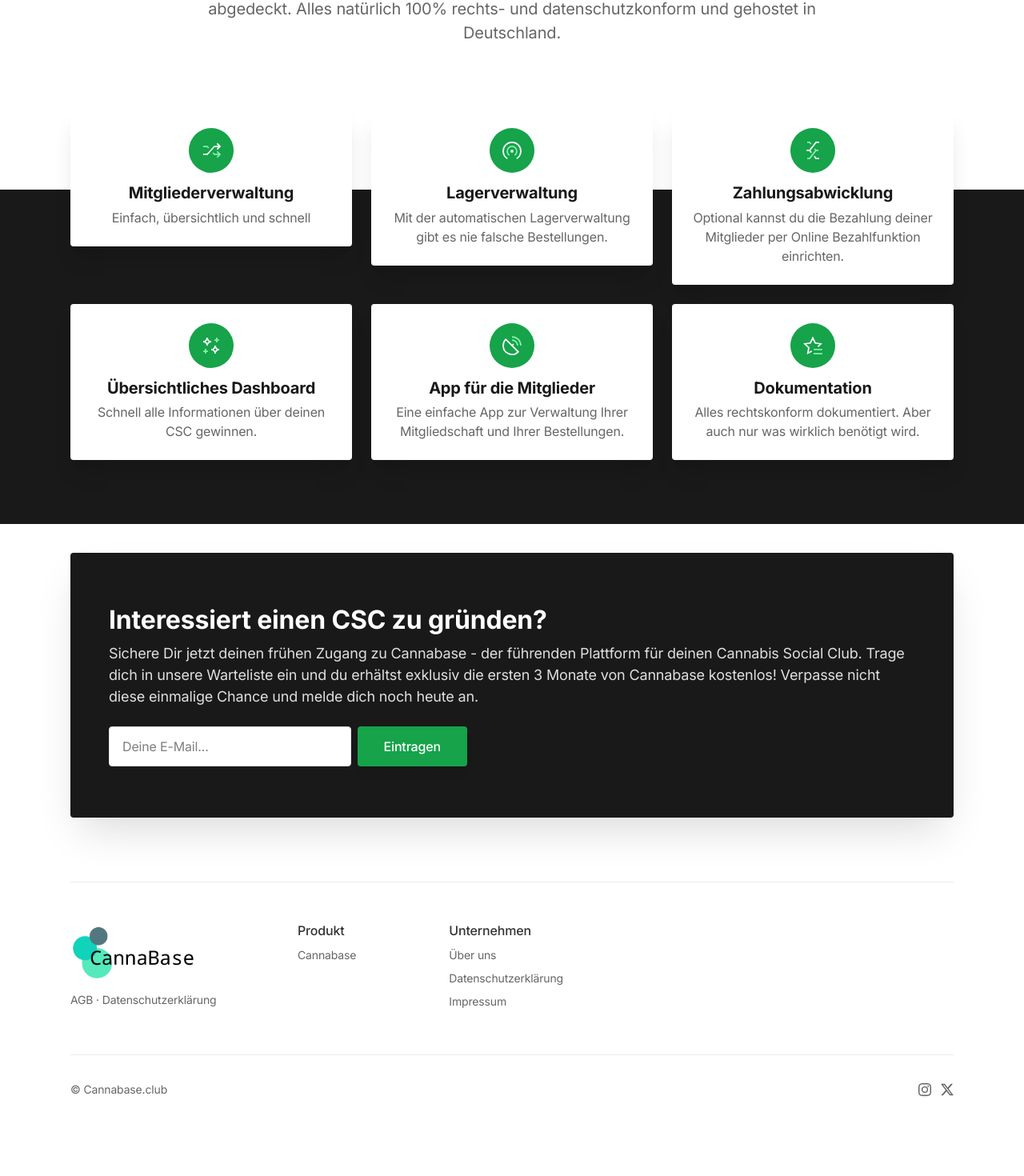
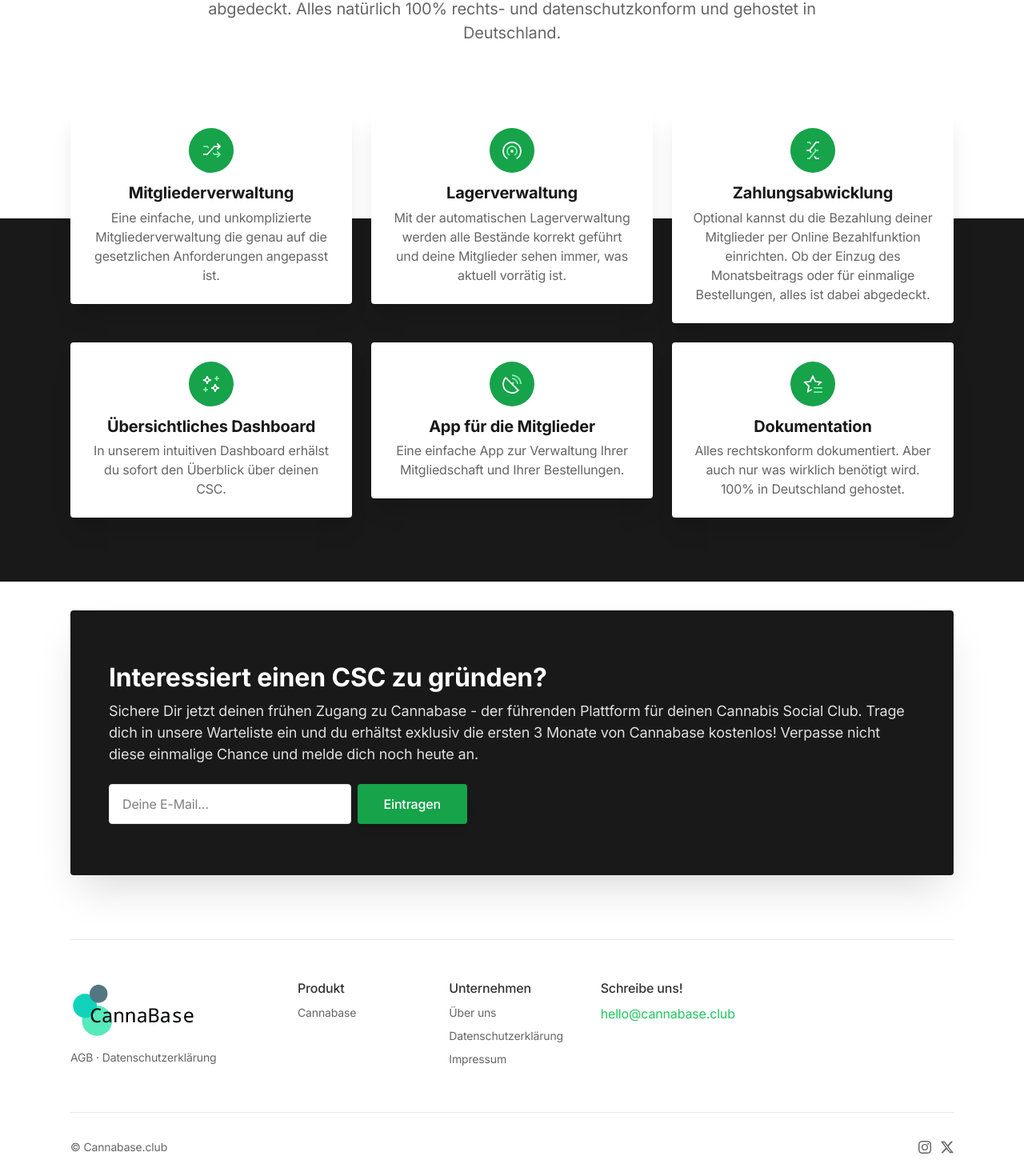
Before and after one commit to cannabase/cannabase-landing, a Next.js app: page / in a window 1280 px wide. Shown: the part 1585-3055 px from the top of the page at 80% size. Before the commit the page ends 2989 px from the top, so only its background shows below. Built offline with nearby package versions, Linux system fonts and the light colour scheme.

Commit message:
fix: some typos etc.

```diff
--- a/components/features-blocks.tsx
+++ b/components/features-blocks.tsx
@@ -32,7 +32,7 @@ export default function FeaturesBlocks() {
                 </g>
               </svg>
               <h4 className="text-xl font-bold leading-snug tracking-tight mb-1">Mitgliederverwaltung</h4>
-              <p className="text-gray-600 text-center">Einfach, übersichtlich und schnell</p>
+              <p className="text-gray-600 text-center">Eine einfache, und unkomplizierte Mitgliederverwaltung die genau auf die gesetzlichen Anforderungen angepasst ist.</p>
             </div>
 
             {/* 2nd item */}
@@ -48,7 +48,7 @@ export default function FeaturesBlocks() {
                 </g>
               </svg>
               <h4 className="text-xl font-bold leading-snug tracking-tight mb-1">Lagerverwaltung</h4>
-              <p className="text-gray-600 text-center">Mit der automatischen Lagerverwaltung gibt es nie falsche Bestellungen.</p>
+              <p className="text-gray-600 text-center">Mit der automatischen Lagerverwaltung werden alle Bestände korrekt geführt und deine Mitglieder sehen immer, was aktuell vorrätig ist.</p>
             </div>
 
             {/* 3rd item */}
@@ -65,7 +65,7 @@ export default function FeaturesBlocks() {
                 </g>
               </svg>
               <h4 className="text-xl font-bold leading-snug tracking-tight mb-1">Zahlungsabwicklung</h4>
-              <p className="text-gray-600 text-center">Optional kannst du die Bezahlung deiner Mitglieder per Online Bezahlfunktion einrichten.</p>
+              <p className="text-gray-600 text-center">Optional kannst du die Bezahlung deiner Mitglieder per Online Bezahlfunktion einrichten. Ob der Einzug des Monatsbeitrags oder für einmalige Bestellungen, alles ist dabei abgedeckt.</p>
             </div>
 
             {/* 4th item */}
@@ -82,7 +82,7 @@ export default function FeaturesBlocks() {
                 </g>
               </svg>
               <h4 className="text-xl font-bold leading-snug tracking-tight mb-1">Übersichtliches Dashboard</h4>
-              <p className="text-gray-600 text-center">Schnell alle Informationen über deinen CSC gewinnen.</p>
+              <p className="text-gray-600 text-center">In unserem intuitiven Dashboard erhälst du sofort den Überblick über deinen CSC.</p>
             </div>
 
             {/* 5th item */}
@@ -113,7 +113,7 @@ export default function FeaturesBlocks() {
                 </g>
               </svg>
               <h4 className="text-xl font-bold leading-snug tracking-tight mb-1">Dokumentation</h4>
-              <p className="text-gray-600 text-center">Alles rechtskonform dokumentiert. Aber auch nur was wirklich benötigt wird.</p>
+              <p className="text-gray-600 text-center">Alles rechtskonform dokumentiert. Aber auch nur was wirklich benötigt wird. 100% in Deutschland gehostet.</p>
             </div>
 
           </div>
--- a/components/ui/footer.tsx
+++ b/components/ui/footer.tsx
@@ -11,10 +11,13 @@ export default function Footer() {
           {/* 1st block */}
           <div className="sm:col-span-12 lg:col-span-3">
             <div className="mb-2">
-              <Logo />
+              <Logo/>
             </div>
             <div className="text-sm text-gray-600">
-              <a href="/agb" className="text-gray-600 hover:text-gray-900 hover:underline transition duration-150 ease-in-out">AGB</a> · <a href="/privacy" className="text-gray-600 hover:text-gray-900 hover:underline transition duration-150 ease-in-out">Datenschutzerklärung</a>
+              <a href="/agb"
+                 className="text-gray-600 hover:text-gray-900 hover:underline transition duration-150 ease-in-out">AGB</a> · <a
+                href="/privacy"
+                className="text-gray-600 hover:text-gray-900 hover:underline transition duration-150 ease-in-out">Datenschutzerklärung</a>
             </div>
           </div>
 
@@ -23,7 +26,8 @@ export default function Footer() {
             <h6 className="text-gray-800 font-medium mb-2">Produkt</h6>
             <ul className="text-sm">
               <li className="mb-2">
-                <a href="#" className="text-gray-600 hover:text-gray-900 transition duration-150 ease-in-out">Cannabase</a>
+                <a href="#"
+                   className="text-gray-600 hover:text-gray-900 transition duration-150 ease-in-out">Cannabase</a>
               </li>
             </ul>
           </div>
@@ -46,12 +50,17 @@ export default function Footer() {
               </li>
             </ul>
           </div>
+
+          <div className="sm:col-span-6 md:col-span-3 lg:col-span-2">
+            <h6 className="text-gray-800 font-medium mb-2">Schreibe uns!</h6>
+            <a className="text-green-500" href="mailto:hello@cannabase.club">hello@cannabase.club</a>
+          </div>
         </div>
 
         {/* Bottom area */}
         <div className="md:flex md:items-center md:justify-between py-4 md:py-8 border-t border-gray-200">
 
-        {/* Social as */}
+          {/* Social as */}
           <ul className="flex mb-4 md:order-1 md:ml-4 md:mb-0">
             <li>
               <a href="https://www.instagram.com/cannabase.club/"
```
